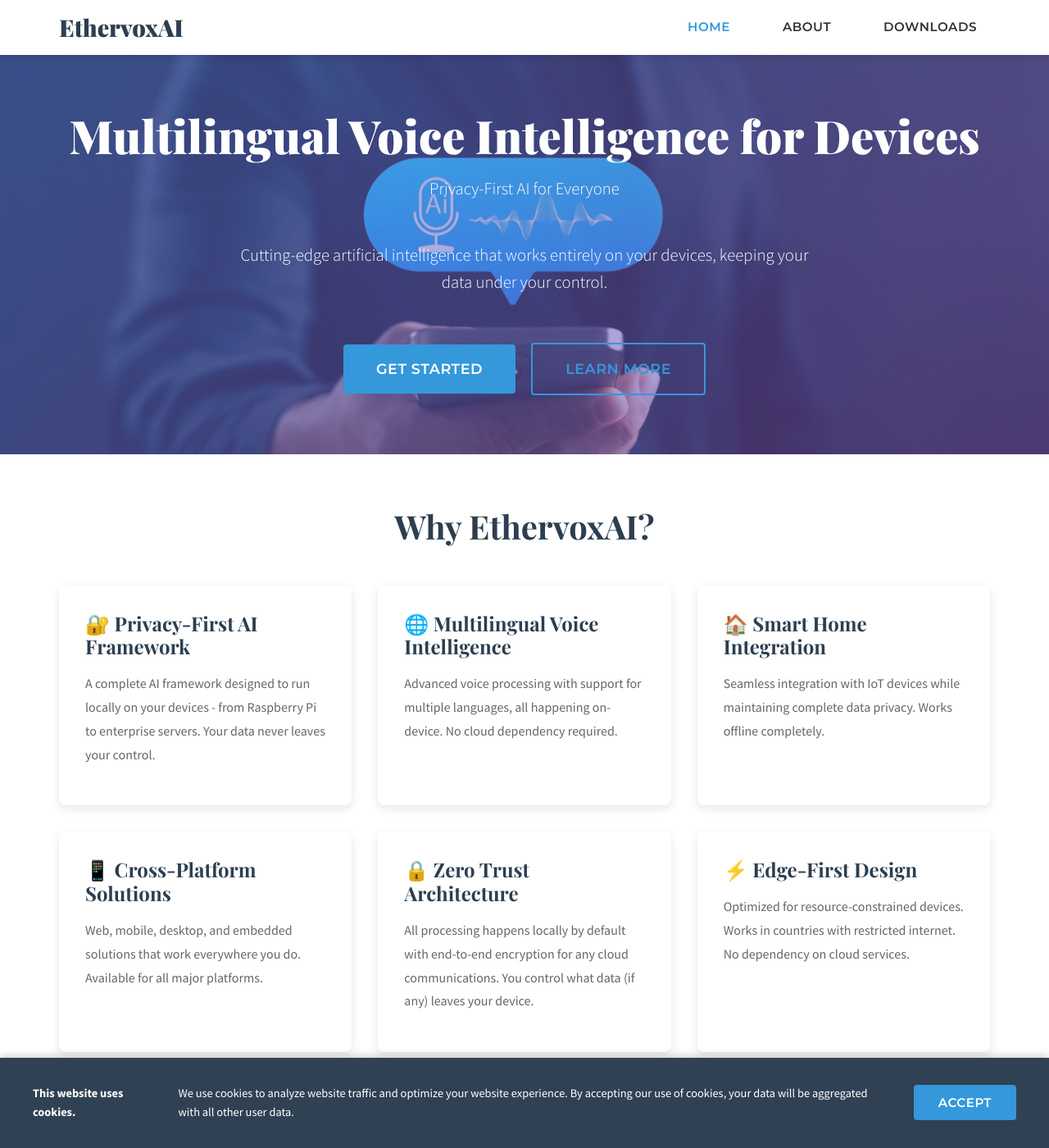
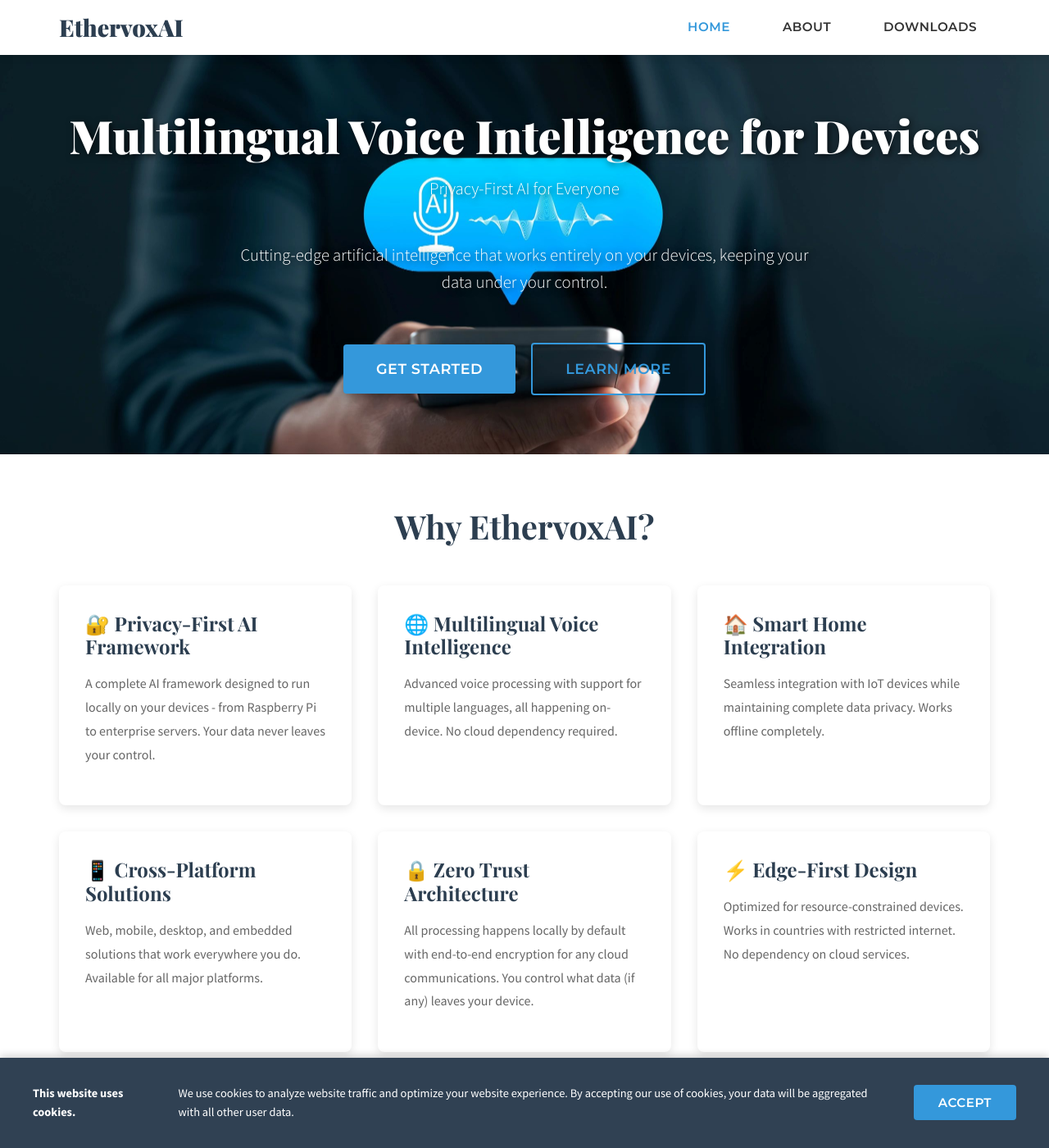
Before and after one commit to ethervox-ai/.github, a Jekyll site: the page built from index.html, in a window 1280 px wide and 1400 px high. Shown: the whole window at 82% size. Built offline with Jekyll 4.4.1, drawn with Linux system fonts in a browser that asks for light colours.

Commit message:
Remove gradient overlay from hero section
- Removed purple gradient overlay completely
- Background image now fully visible
- Added text shadows for improved readability
- Added box shadow to buttons for better contrast

Co-authored-by: Copilot <223556219+Copilot@users.noreply.github.com>

```diff
--- a/assets/css/main.css
+++ b/assets/css/main.css
@@ -352,8 +352,7 @@ a:hover {
    ======================================== */
 
 .hero {
-    background: linear-gradient(135deg, rgba(102, 126, 234, 0.5) 0%, rgba(118, 75, 162, 0.6) 100%),
-                url('/assets/images/hero-background.jpg') center/cover no-repeat;
+    background: url('/assets/images/hero-background.jpg') center/cover no-repeat;
     color: #fff;
     padding: var(--spacing-xl) 0;
     text-align: center;
@@ -363,6 +362,15 @@ a:hover {
 .hero .container {
     position: relative;
     z-index: 1;
+}
+
+.hero h1,
+.hero p {
+    text-shadow: 2px 2px 8px rgba(0, 0, 0, 0.7);
+}
+
+.hero .btn {
+    box-shadow: 0 4px 12px rgba(0, 0, 0, 0.3);
 }
 
 .hero h1 {
```
